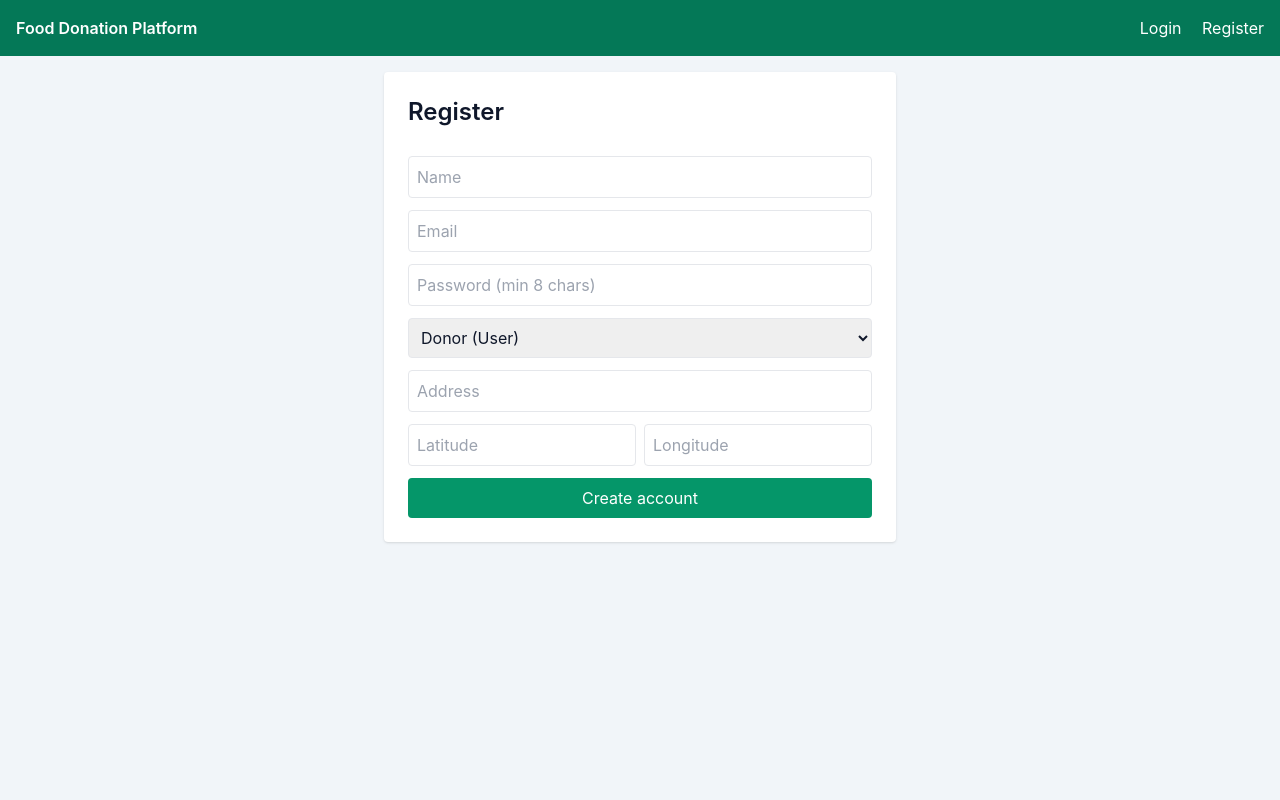
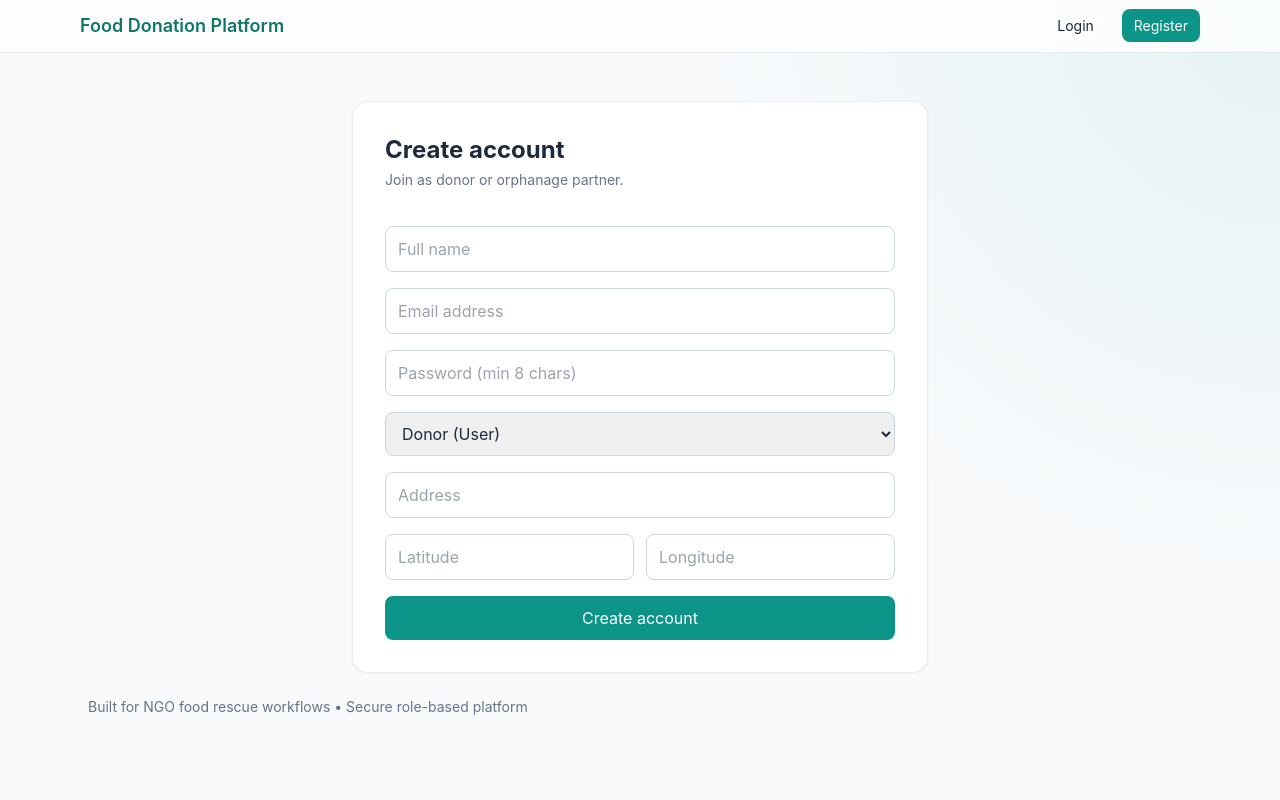
Before and after one commit to tester-6040/Food_Donation, a PHP site: page /register in a window 1280 px wide. Run offline with PHP 8.4, Linux system fonts and the light colour scheme; some libraries are stand-ins or nearby versions.

Commit message:
Modernize UI with professional layout and dashboard styling

```diff
--- a/assets/css/app.css
+++ b/assets/css/app.css
@@ -1 +1,22 @@
-body { font-family: Inter, system-ui, -apple-system, sans-serif; }
+:root {
+  --brand: #0f766e;
+  --brand-dark: #115e59;
+  --bg-soft: #f8fafc;
+}
+
+body {
+  font-family: Inter, ui-sans-serif, system-ui, -apple-system, Segoe UI, Roboto, Helvetica, Arial, "Apple Color Emoji", "Segoe UI Emoji";
+  background: radial-gradient(circle at top right, rgba(13,148,136,0.08), transparent 40%), var(--bg-soft);
+}
+
+.glass-card {
+  background: rgba(255, 255, 255, 0.9);
+  backdrop-filter: blur(6px);
+  border: 1px solid rgba(148, 163, 184, 0.2);
+}
+
+.focus-ring:focus {
+  outline: none;
+  box-shadow: 0 0 0 3px rgba(20, 184, 166, 0.25);
+  border-color: #14b8a6;
+}
--- a/views/auth/register.php
+++ b/views/auth/register.php
@@ -1,20 +1,21 @@
 <?php $basePath = $app['base_path'] ?? ''; ?>
-<div class="max-w-lg mx-auto bg-white rounded shadow p-6">
-    <h2 class="text-2xl font-semibold mb-4">Register</h2>
-    <form method="post" action="<?= htmlspecialchars($basePath . '/register', ENT_QUOTES, 'UTF-8') ?>" class="space-y-3" data-validate>
+<div class="max-w-xl mx-auto glass-card rounded-2xl shadow-sm p-6 md:p-8 mt-6">
+    <h2 class="text-2xl font-bold mb-1">Create account</h2>
+    <p class="text-slate-500 text-sm mb-5">Join as donor or orphanage partner.</p>
+    <form method="post" action="<?= htmlspecialchars($basePath . '/register', ENT_QUOTES, 'UTF-8') ?>" class="space-y-4" data-validate>
         <input type="hidden" name="_csrf" value="<?= htmlspecialchars(Csrf::token(), ENT_QUOTES, 'UTF-8') ?>">
-        <input class="w-full border rounded p-2" name="name" required placeholder="Name">
-        <input class="w-full border rounded p-2" type="email" name="email" required placeholder="Email">
-        <input class="w-full border rounded p-2" type="password" minlength="8" name="password" required placeholder="Password (min 8 chars)">
-        <select class="w-full border rounded p-2" name="role" required>
+        <input class="focus-ring w-full border border-slate-300 rounded-lg px-3 py-2.5" name="name" required placeholder="Full name">
+        <input class="focus-ring w-full border border-slate-300 rounded-lg px-3 py-2.5" type="email" name="email" required placeholder="Email address">
+        <input class="focus-ring w-full border border-slate-300 rounded-lg px-3 py-2.5" type="password" minlength="8" name="password" required placeholder="Password (min 8 chars)">
+        <select class="focus-ring w-full border border-slate-300 rounded-lg px-3 py-2.5" name="role" required>
             <option value="user">Donor (User)</option>
             <option value="orphanage">Orphanage</option>
         </select>
-        <input class="w-full border rounded p-2" name="address" placeholder="Address">
-        <div class="grid grid-cols-2 gap-2">
-            <input class="w-full border rounded p-2" type="number" step="any" name="latitude" placeholder="Latitude">
-            <input class="w-full border rounded p-2" type="number" step="any" name="longitude" placeholder="Longitude">
+        <input class="focus-ring w-full border border-slate-300 rounded-lg px-3 py-2.5" name="address" placeholder="Address">
+        <div class="grid grid-cols-2 gap-3">
+            <input class="focus-ring w-full border border-slate-300 rounded-lg px-3 py-2.5" type="number" step="any" name="latitude" placeholder="Latitude">
+            <input class="focus-ring w-full border border-slate-300 rounded-lg px-3 py-2.5" type="number" step="any" name="longitude" placeholder="Longitude">
         </div>
-        <button class="w-full bg-emerald-600 text-white py-2 rounded">Create account</button>
+        <button class="w-full bg-teal-600 text-white py-2.5 rounded-lg hover:bg-teal-700">Create account</button>
     </form>
 </div>
--- a/views/layouts/footer.php
+++ b/views/layouts/footer.php
@@ -1,5 +1,8 @@
 <?php $basePath = $app['base_path'] ?? ''; ?>
 </main>
+<footer class="max-w-6xl mx-auto px-4 md:px-6 pb-8 text-sm text-slate-500">
+    Built for NGO food rescue workflows • Secure role-based platform
+</footer>
 <script src="<?= htmlspecialchars($basePath . '/assets/js/validation.js', ENT_QUOTES, 'UTF-8') ?>"></script>
 </body>
 </html>
--- a/views/layouts/header.php
+++ b/views/layouts/header.php
@@ -14,19 +14,22 @@ $basePath = $app['base_path'] ?? '';
     <script src="https://cdn.tailwindcss.com"></script>
     <link rel="stylesheet" href="<?= htmlspecialchars($basePath . '/assets/css/app.css', ENT_QUOTES, 'UTF-8') ?>">
 </head>
-<body class="bg-slate-100 text-slate-900 min-h-screen">
-<nav class="bg-emerald-700 text-white p-4 flex justify-between">
-    <a href="<?= htmlspecialchars($basePath . '/', ENT_QUOTES, 'UTF-8') ?>" class="font-semibold">Food Donation Platform</a>
-    <div class="space-x-4">
-        <?php if ($user): ?>
-            <a href="<?= htmlspecialchars($basePath . '/dashboard', ENT_QUOTES, 'UTF-8') ?>">Dashboard</a>
-            <a href="<?= htmlspecialchars($basePath . '/logout', ENT_QUOTES, 'UTF-8') ?>">Logout</a>
-        <?php else: ?>
-            <a href="<?= htmlspecialchars($basePath . '/login', ENT_QUOTES, 'UTF-8') ?>">Login</a>
-            <a href="<?= htmlspecialchars($basePath . '/register', ENT_QUOTES, 'UTF-8') ?>">Register</a>
-        <?php endif; ?>
+<body class="text-slate-800 min-h-screen">
+<nav class="sticky top-0 z-20 border-b border-slate-200/80 bg-white/80 backdrop-blur-md">
+    <div class="max-w-6xl mx-auto px-4 py-3 flex items-center justify-between">
+        <a href="<?= htmlspecialchars($basePath . '/', ENT_QUOTES, 'UTF-8') ?>" class="text-lg font-semibold text-teal-700">Food Donation Platform</a>
+        <div class="space-x-2 md:space-x-3 text-sm">
+            <?php if ($user): ?>
+                <a class="px-3 py-2 rounded-lg hover:bg-slate-100" href="<?= htmlspecialchars($basePath . '/dashboard', ENT_QUOTES, 'UTF-8') ?>">Dashboard</a>
+                <a class="px-3 py-2 rounded-lg bg-slate-800 text-white hover:bg-slate-700" href="<?= htmlspecialchars($basePath . '/logout', ENT_QUOTES, 'UTF-8') ?>">Logout</a>
+            <?php else: ?>
+                <a class="px-3 py-2 rounded-lg hover:bg-slate-100" href="<?= htmlspecialchars($basePath . '/login', ENT_QUOTES, 'UTF-8') ?>">Login</a>
+                <a class="px-3 py-2 rounded-lg bg-teal-600 text-white hover:bg-teal-700" href="<?= htmlspecialchars($basePath . '/register', ENT_QUOTES, 'UTF-8') ?>">Register</a>
+            <?php endif; ?>
+        </div>
     </div>
 </nav>
-<main class="max-w-6xl mx-auto p-4">
-    <?php if ($success): ?><div class="mb-4 rounded bg-green-100 text-green-800 p-3"><?= htmlspecialchars($success, ENT_QUOTES, 'UTF-8') ?></div><?php endif; ?>
-    <?php if ($error): ?><div class="mb-4 rounded bg-red-100 text-red-800 p-3"><?= htmlspecialchars($error, ENT_QUOTES, 'UTF-8') ?></div><?php endif; ?>
+
+<main class="max-w-6xl mx-auto p-4 md:p-6">
+    <?php if ($success): ?><div class="mb-4 rounded-xl border border-green-200 bg-green-50 text-green-800 px-4 py-3"><?= htmlspecialchars($success, ENT_QUOTES, 'UTF-8') ?></div><?php endif; ?>
+    <?php if ($error): ?><div class="mb-4 rounded-xl border border-red-200 bg-red-50 text-red-700 px-4 py-3"><?= htmlspecialchars($error, ENT_QUOTES, 'UTF-8') ?></div><?php endif; ?>
```
Also changed, not shown: views/auth/login.php (+7 -6 lines), views/dashboard/admin.php (+32 -21 lines), views/dashboard/orphanage.php (+15 -11 lines), views/dashboard/user.php (+24 -18 lines), views/home.php (+20 -4 lines).
